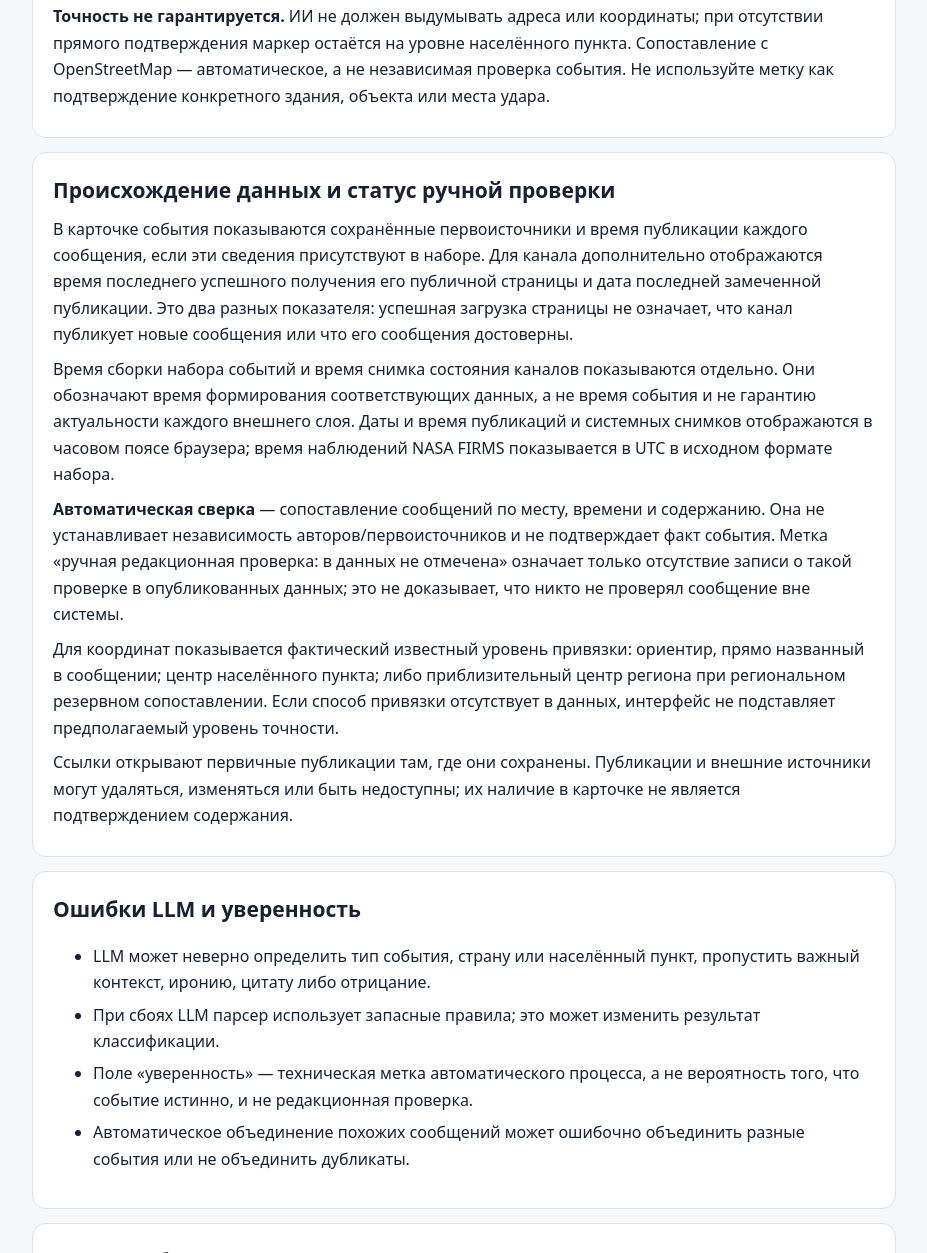
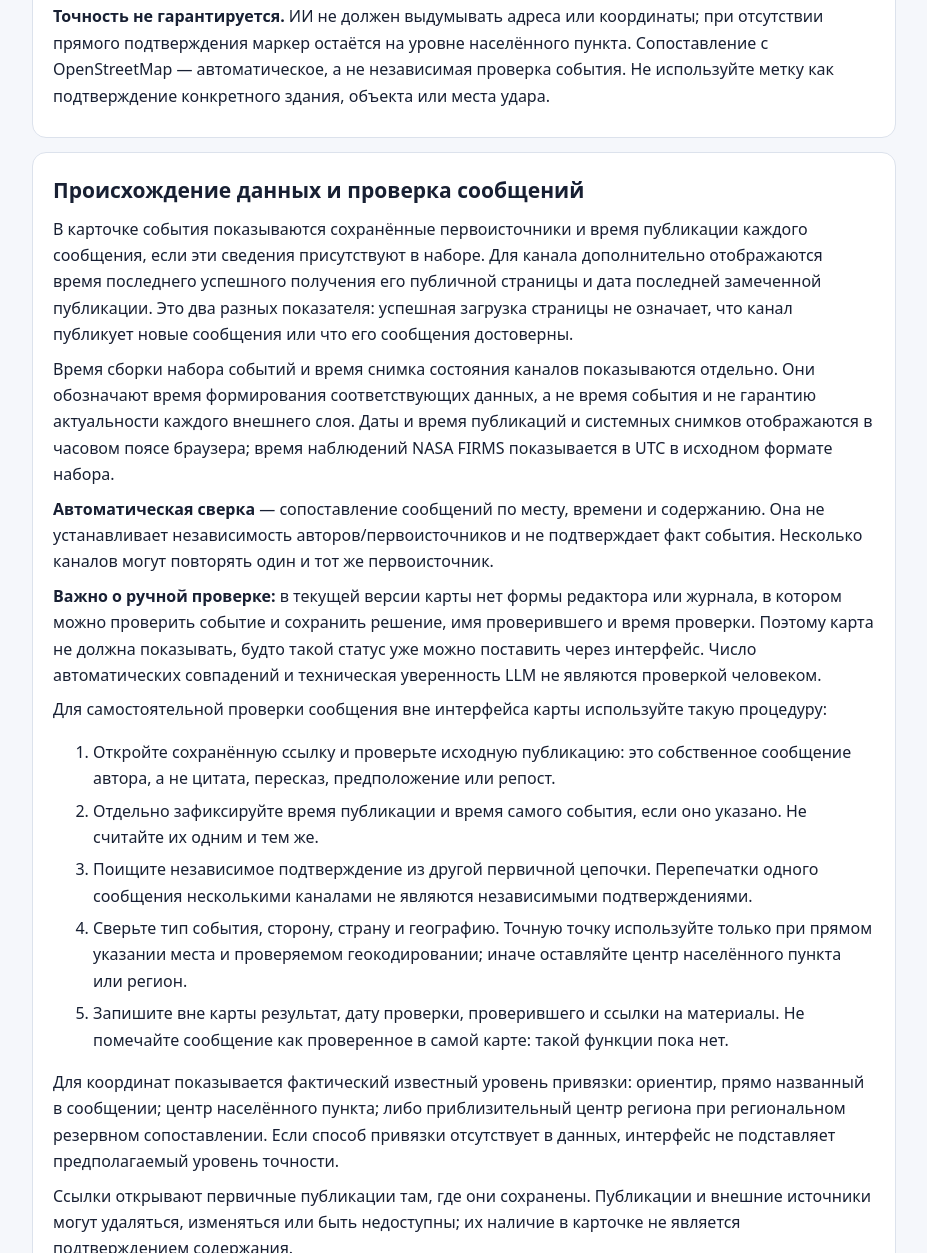
Before and after one commit to freeosintmaper/osint-map, a plain HTML site: page methodology.html in a window 1280 px wide. Shown: the part 2237-3490 px from the top of the page, without its empty margins (176-1103 px from the left). Drawn offline with Linux system fonts and the light colour scheme.

Commit message:
Document actual manual review limitations and checklist

```diff
--- a/methodology.html
+++ b/methodology.html
@@ -65,10 +65,19 @@
   </section>
 
   <section class="card">
-    <h2>Происхождение данных и статус ручной проверки</h2>
+    <h2>Происхождение данных и проверка сообщений</h2>
     <p>В карточке события показываются сохранённые первоисточники и время публикации каждого сообщения, если эти сведения присутствуют в наборе. Для канала дополнительно отображаются время последнего успешного получения его публичной страницы и дата последней замеченной публикации. Это два разных показателя: успешная загрузка страницы не означает, что канал публикует новые сообщения или что его сообщения достоверны.</p>
     <p>Время сборки набора событий и время снимка состояния каналов показываются отдельно. Они обозначают время формирования соответствующих данных, а не время события и не гарантию актуальности каждого внешнего слоя. Даты и время публикаций и системных снимков отображаются в часовом поясе браузера; время наблюдений NASA FIRMS показывается в UTC в исходном формате набора.</p>
-    <p><strong>Автоматическая сверка</strong> — сопоставление сообщений по месту, времени и содержанию. Она не устанавливает независимость авторов/первоисточников и не подтверждает факт события. Метка «ручная редакционная проверка: в данных не отмечена» означает только отсутствие записи о такой проверке в опубликованных данных; это не доказывает, что никто не проверял сообщение вне системы.</p>
+    <p><strong>Автоматическая сверка</strong> — сопоставление сообщений по месту, времени и содержанию. Она не устанавливает независимость авторов/первоисточников и не подтверждает факт события. Несколько каналов могут повторять один и тот же первоисточник.</p>
+    <p><strong>Важно о ручной проверке:</strong> в текущей версии карты нет формы редактора или журнала, в котором можно проверить событие и сохранить решение, имя проверившего и время проверки. Поэтому карта не должна показывать, будто такой статус уже можно поставить через интерфейс. Число автоматических совпадений и техническая уверенность LLM не являются проверкой человеком.</p>
+    <p>Для самостоятельной проверки сообщения вне интерфейса карты используйте такую процедуру:</p>
+    <ol>
+      <li>Откройте сохранённую ссылку и проверьте исходную публикацию: это собственное сообщение автора, а не цитата, пересказ, предположение или репост.</li>
+      <li>Отдельно зафиксируйте время публикации и время самого события, если оно указано. Не считайте их одним и тем же.</li>
+      <li>Поищите независимое подтверждение из другой первичной цепочки. Перепечатки одного сообщения несколькими каналами не являются независимыми подтверждениями.</li>
+      <li>Сверьте тип события, сторону, страну и географию. Точную точку используйте только при прямом указании места и проверяемом геокодировании; иначе оставляйте центр населённого пункта или регион.</li>
+      <li>Запишите вне карты результат, дату проверки, проверившего и ссылки на материалы. Не помечайте сообщение как проверенное в самой карте: такой функции пока нет.</li>
+    </ol>
     <p>Для координат показывается фактический известный уровень привязки: ориентир, прямо названный в сообщении; центр населённого пункта; либо приблизительный центр региона при региональном резервном сопоставлении. Если способ привязки отсутствует в данных, интерфейс не подставляет предполагаемый уровень точности.</p>
     <p>Ссылки открывают первичные публикации там, где они сохранены. Публикации и внешние источники могут удаляться, изменяться или быть недоступны; их наличие в карточке не является подтверждением содержания.</p>
   </section>
```
